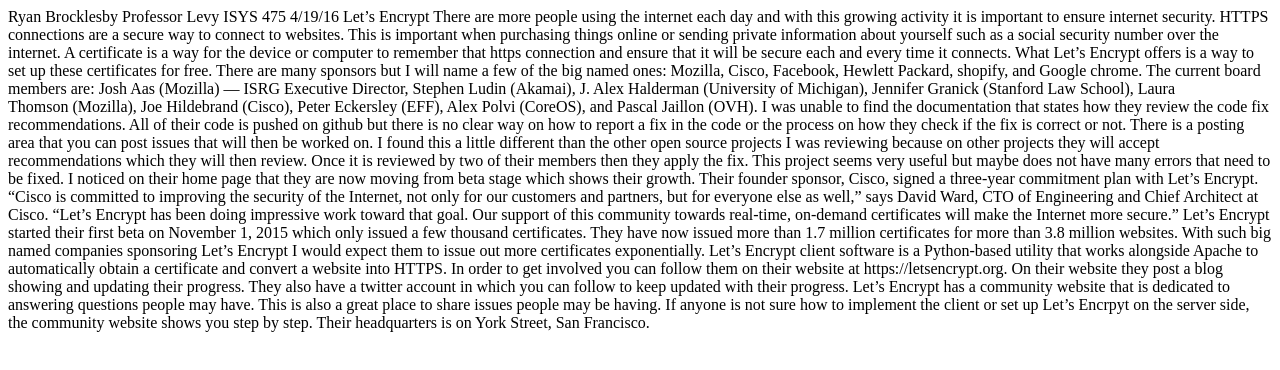
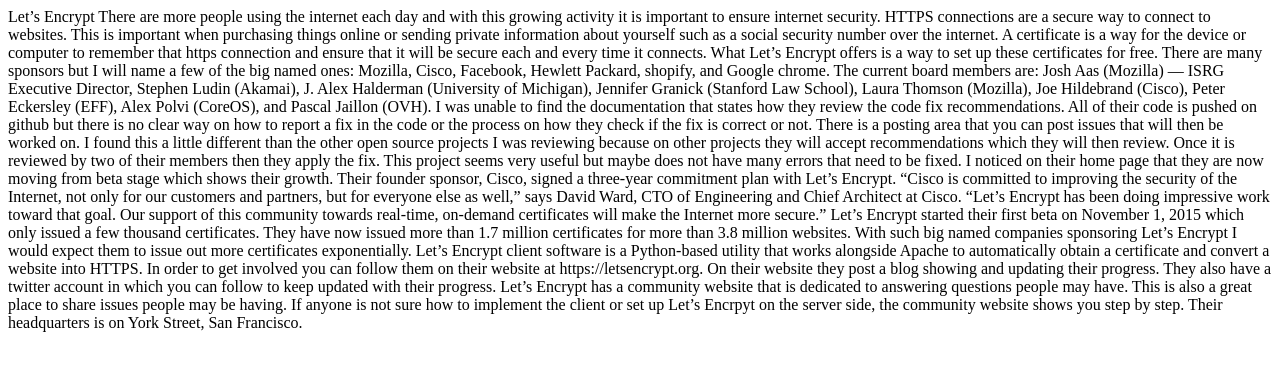
Before and after one commit to ryanbrocklesby/ryanbrocklesby.github.io, a plain HTML site: page index.html in a window 1280 px wide. Drawn offline with Linux system fonts and the light colour scheme.

Commit message:
updated index.html

```diff
--- a/index.html
+++ b/index.html
@@ -1,11 +1,11 @@
 <!DOCTYPE html>
 <html>
-
+<head>
+<title>
+    Assignment 2
+</title>
+</head>
 <body>
-Ryan Brocklesby
-Professor Levy
-ISYS 475
-4/19/16
 
 Let’s Encrypt
 
```
